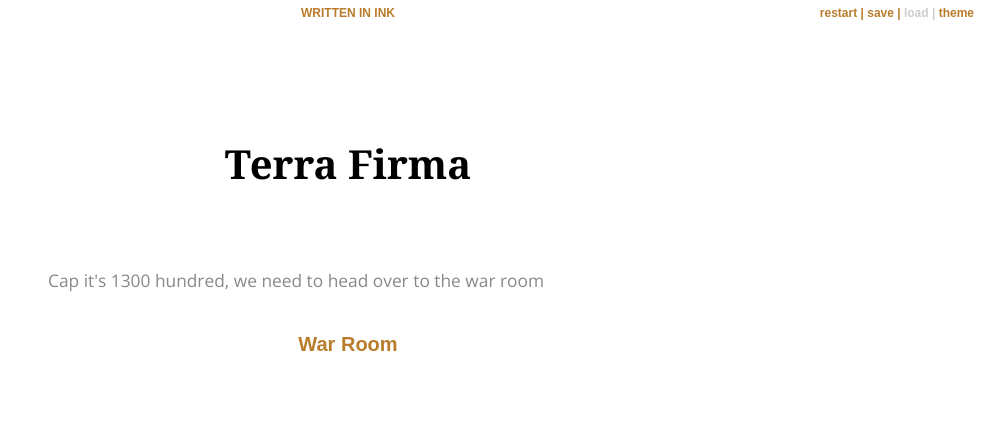
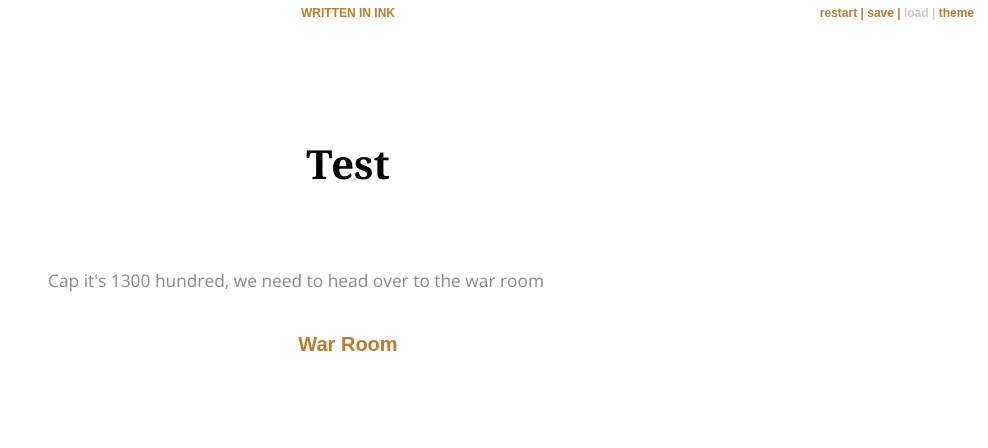
Before and after one commit to Todd800/Feargroup, a plain HTML site: page Terra Firma/index.html in a window 1280 px wide. Shown: the whole page, without its empty margins (292-1280 px from the left). Drawn offline with nearby package versions, Linux system fonts and the light colour scheme; a web font is replaced by a local one.

Commit message:
Ok it shoulld work now

```diff
--- /dev/null
+++ b/Delta One.js
@@ -0,0 +1 @@
+var storyContent = ﻿{"inkVersion":20,"root":[[["done",{"#f":5,"#n":"g-0"}],null],"done",{"Delta1":["^As delta 1 heads northwest away from delta 2. They notice the wind getting a little colder, and the leaf raffling as every 50 miles they get the feel of something following them from a dark shadow in the treelines. ",{"->":"town"},"\n",{"#f":1}],"town":[["^Delta1 has entered a town","\n","^Hentod: Do you see that Lex?","\n","^Lex: Yea I do, looks like some kind of string?","\n","^Hentod: Agreed","\n","^Lex: Let's just mark it then go around it","\n","^Hentod studies the string","\n",["ev",{"^->":"town.0.12.$r1"},{"temp=":"$r"},"str",{"->":".^.s"},[{"#n":"$r1"}],"/str","/ev",{"*":".^.^.c-0","flg":18},{"s":["^Negative. Let's find the source then cut it. ",{"->":"$r","var":true},null]}],["ev",{"^->":"town.0.13.$r1"},{"temp=":"$r"},"str",{"->":".^.s"},[{"#n":"$r1"}],"/str","/ev",{"*":".^.^.c-1","flg":18},{"s":["^Find another way around and I'll mark it. ",{"->":"$r","var":true},null]}],{"c-0":["ev",{"^->":"town.0.c-0.$r2"},"/ev",{"temp=":"$r"},{"->":".^.^.12.s"},[{"#n":"$r2"}],{"->":"Pathone"},"\n",{"#f":5}],"c-1":["ev",{"^->":"town.0.c-1.$r2"},"/ev",{"temp=":"$r"},{"->":".^.^.13.s"},[{"#n":"$r2"}],{"->":"Pathtwo"},"\n",{"#f":5}]}],{"#f":1}],"Pathone":["^A","\n",{"#f":1}],"Pathtwo":["end",{"#f":1}],"#f":1}],"listDefs":{}};
--- a/Terra Firma/index.html
+++ b/Terra Firma/index.html
@@ -3,7 +3,7 @@
 <head>
     <meta charset="utf-8">
 
-    <title>Terra Firma</title>
+    <title>Test</title>
 
     <meta name="viewport" content="width=device-width, initial-scale=1.0">
 
@@ -25,7 +25,7 @@
 
         <div id="story" class="container">
             <div class="header">
-                <h1>Terra Firma</h1>
+                <h1>Test</h1>
                 <h2 class="byline"></h2>
             </div>
         </div>
```
Also changed, not shown: Fear/ghosttown.jpg (deleted), Terra Firma/Fear/Lockerroom.jpg (renamed from Fear/Lockerroom.jpg), Terra Firma/Fear/helicopter.jpg (renamed from Fear/helicopter.jpg), Terra Firma/Fear/warroom.jpg (renamed from Fear/warroom.jpg), 3 other files.
